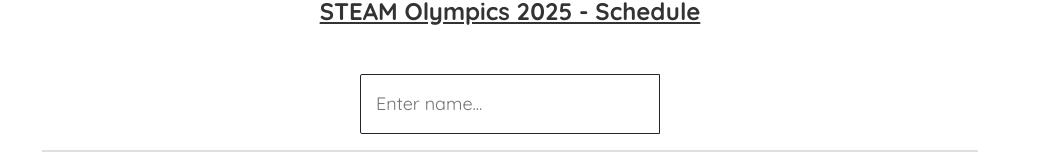
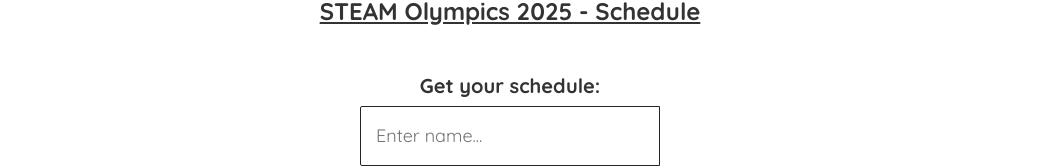
Before and after one commit to RahulVarunGit/mcia-react, a React (Create React App) app: page /steam/schedule in a window 1280 px wide. Shown: the part 285-453 px from the top of the page, without its empty margins (130-1171 px from the left). Built offline with nearby package versions, Linux system fonts and the light colour scheme.

Commit message:
user search corrections

```diff
--- a/src/javascript/STEAM/schedule.js
+++ b/src/javascript/STEAM/schedule.js
@@ -22,6 +22,8 @@ const Schedule = () => {
     //}
     //<button onClick={click}>click me</button> -- this should be in return
     //testing comment change
+
+    userActStr = "<div><h5 className=\"center-align\"><b >Get your schedule:</b></h5></div>";
 
     return (
 
--- a/src/javascript/STEAM/userSchedule.js
+++ b/src/javascript/STEAM/userSchedule.js
@@ -81,7 +81,7 @@ const UserSchedule = () => {
     actStr = actStr + "</tbody></table></div>"
     actStr = actStr + "<h6 className=\"center-align\"><a type=\"button\" class=\"btn btn-primary\" href=\"/steam/schedule\">Clear</a></h6>"
     actStr = actStr + "<div><hr className=\"hr-line\"></hr></div>";
-    actStr = actStr + "<div><h5 className=\"center-align\"><b >Enter another user id:</b></h5></div>";
+    actStr = actStr + "<div><h5 className=\"center-align\"><b >Search another name:</b></h5></div>";
 
 
     userActStr = userActStr + actStr;
```
